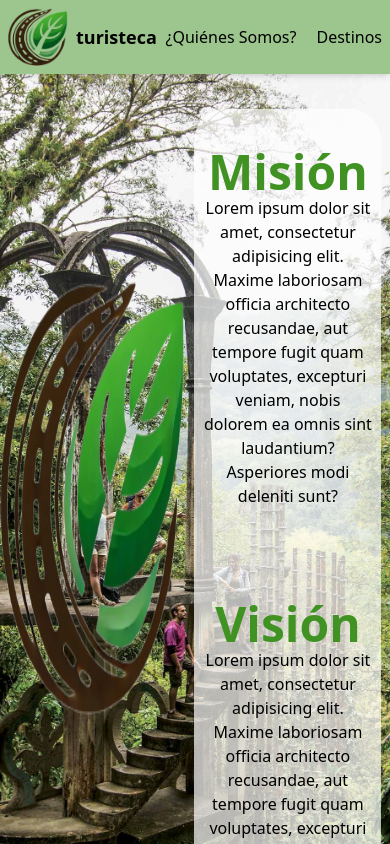
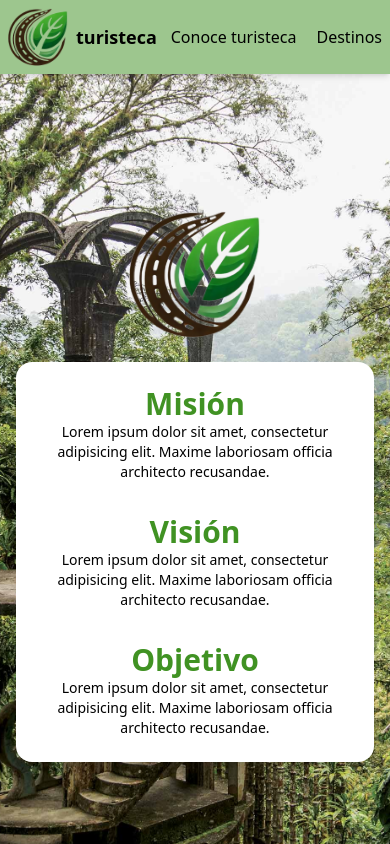
Before and after one commit to Eduardo-Sanchezs/frontend-web-turisteca, a React (Vite) app: page /conocenos in a window 390 px wide. Shown: the top 844 px of the page. Built offline with nearby package versions, Linux system fonts and the light colour scheme.

Commit message:
Se realizo el diseño responsivo de las paginas anuncio, conocenos y destinos

```diff
--- a/src/App.jsx
+++ b/src/App.jsx
@@ -4,6 +4,7 @@ import Footer from './Components/Footer'
 import LandingPage from './Pages/LandingPage';
 import Conocenos from './Pages/Conocenos';
 import Anuncio from './Pages/Anuncio';
+import Destinos from './Pages/Destinos';
 
 function App() {
   return (
@@ -12,7 +13,7 @@ function App() {
       <Routes>
         <Route path="/" element={<LandingPage />} />
         <Route path="/conocenos" element={<Conocenos />} />
-        <Route path="/destinos" element={<div>Destinos</div>} />
+        <Route path="/destinos" element={<Destinos />} />
         <Route path='/anuncio' element={<Anuncio />} />
 
       </Routes>
--- a/src/Components/Header.jsx
+++ b/src/Components/Header.jsx
@@ -10,8 +10,8 @@ function Header() {
             <Link to="/"><h1 className='text-lg font-bold'>turisteca</h1></Link>
           </nav>
           <nav className='space-x-5 flex items-center'>
-            <Link to="/Conocenos.jsx">¿Quiénes Somos?</Link>
-            <Link to="/destinos">Destinos</Link>
+            <Link to="/Conocenos">Conoce turisteca</Link>
+            <Link to="/Destinos">Destinos</Link>
           </nav>
         </div>
       </header>
--- a/src/Pages/Anuncio.jsx
+++ b/src/Pages/Anuncio.jsx
@@ -3,23 +3,23 @@ import React from 'react'
 const Anuncio = () => {
     return (
         <>
-            <div className="h-screen bg-[url('/BackGround.jpg')] bg-cover bg-center">
-                <div className=' h-screen w-full flex flex-col items-center justify-center mt-2.5'>
-                    <div className='h-full w-full lg flex flex-row  justify-between'>
-                        <div className='flex w-full md:w-1/2 justify-center items-center '>
-                            <img src="/Logoo.png" alt="" className='h-110' />
+            <div className="h-screen bg-[url('/BackGround.jpg')] bg-cover bg-center flex items-center justify-center px-4">
+                <div className='w-full max-w-7xl flex flex-col lg:flex-row items-center justify-between space-y-6 lg:space-y-0'>
+                    {/* Logo */}
+                    <div className='w-full md:w-1/2 flex justify-center items-center'>
+                        <img src="/Logoo.png" alt="Logo" className='h-32 md:h-48 lg:h-56' />
                     </div>
 
+                    {/* Contenido */}
                     <div className='w-full md:w-1/2 flex justify-center items-center'>
-                            <div className='w-11/12 h-11/12 flex justify-center items-center rounded-4xl' style={{ backgroundColor: 'rgba(255, 255, 255, 0.7)' }}>
-                                <div className='w-9/10 h-2/3 justify-center items-center rounded-4xl space-y-23'>
+                        <div className='w-full max-w-lg bg-white bg-opacity-70 p-6 rounded-2xl shadow-lg'>
+                            <div className='space-y-8'>
                                 <div className='w-full'>
                                     <h1 className='text-center text-5xl font-extrabold text-[#409223]'> ¿Ya Conoces Nuesta App? </h1>
                                     <p className='text-center'>
                                         Lorem ipsum dolor sit amet, consectetur adipisicing elit. Maxime laboriosam officia architecto recusandae, aut tempore fugit quam voluptates, excepturi veniam, nobis dolorem ea omnis sint laudantium? Asperiores modi deleniti sunt?
                                     </p>
                                 </div>
-
                                 <div className='flex flex-col w-full items-center justify-center'>
                                     <a href="https://play.google.com/store/" target="_blank" rel="noopener noreferrer">
                                         <img src="/Playstore.png" alt="Descargar en Google Play" className="w-48 md:w-52 " />
@@ -34,7 +34,6 @@ const Anuncio = () => {
                     </div>
                 </div>
             </div>
-            </div>
         </>
     )
 }
--- a/src/Pages/Conocenos.jsx
+++ b/src/Pages/Conocenos.jsx
@@ -3,36 +3,30 @@ import React from 'react'
 const Conocenos = () => {
     return (
         <>
-            <div className="h-screen bg-[url('/BackGround.jpg')] bg-cover bg-center">
-                <div className=' h-screen w-full flex flex-col items-center justify-center mt-2.5'>
-                    <div className='h-full w-full lg flex flex-row  justify-between'>
-                        <div className='flex w-full md:w-1/2 justify-center items-center'>
-                            <img src="/Logoo.png" alt="" className='h-110' />
-                        </div>
+            <div className="h-screen bg-[url('/BackGround.jpg')] bg-cover bg-center flex items-center justify-center px-4">
+                <div className='w-full max-w-7xl flex flex-col lg:flex-row items-center justify-between space-y-6 lg:space-y-0'>
+                    {/* Logo */}
+                    <div className='w-full md:w-1/2 flex justify-center items-center'>
+                        <img src="/Logoo.png" alt="Logo" className='h-32 md:h-48 lg:h-56' />
+                    </div>
 
-                        <div className='w-full md:w-1/2 flex justify-center items-center'>
-                            <div className='w-11/12 h-11/12 flex justify-center items-center rounded-4xl' style={{ backgroundColor: 'rgba(255, 255, 255, 0.7)' }}>
-                                <div className='w-9/10 h-9/10 justify-center items-center rounded-4xl space-y-23'>
-                                    <div className='w-full'>
-                                        <h1 className='text-center text-5xl font-extrabold text-[#409223]'> Misión </h1>
-                                        <p className='text-center'>
-                                            Lorem ipsum dolor sit amet, consectetur adipisicing elit. Maxime laboriosam officia architecto recusandae, aut tempore fugit quam voluptates, excepturi veniam, nobis dolorem ea omnis sint laudantium? Asperiores modi deleniti sunt?
-                                        </p>
-                                    </div>
+                    {/* Contenido */}
+                    <div className='w-full md:w-1/2 flex justify-center items-center'>
+                        <div className='w-full max-w-lg bg-white bg-opacity-70 p-6 rounded-2xl shadow-lg'>
+                            <div className='space-y-8'>
+                                <div className='text-center'>
+                                    <h1 className='text-3xl md:text-4xl font-extrabold text-[#409223]'>Misión</h1>
+                                    <p className='text-sm md:text-base'>Lorem ipsum dolor sit amet, consectetur adipisicing elit. Maxime laboriosam officia architecto recusandae.</p>
+                                </div>
 
-                                    <div className='w-full'>
-                                        <h1 className='text-center text-5xl font-extrabold text-[#409223]'> Visión </h1>
-                                        <p className='text-center'>
-                                            Lorem ipsum dolor sit amet, consectetur adipisicing elit. Maxime laboriosam officia architecto recusandae, aut tempore fugit quam voluptates, excepturi veniam, nobis dolorem ea omnis sint laudantium? Asperiores modi deleniti sunt?
-                                        </p>
-                                    </div>
+                                <div className='text-center'>
+                                    <h1 className='text-3xl md:text-4xl font-extrabold text-[#409223]'>Visión</h1>
+                                    <p className='text-sm md:text-base'>Lorem ipsum dolor sit amet, consectetur adipisicing elit. Maxime laboriosam officia architecto recusandae.</p>
+                                </div>
 
-                                    <div className='w-full'>
-                                        <h1 className='text-center text-5xl font-extrabold text-[#409223]'> Objetivo </h1>
-                                        <p className='text-center'>
-                                            Lorem ipsum dolor sit amet, consectetur adipisicing elit. Maxime laboriosam officia architecto recusandae, aut tempore fugit quam voluptates, excepturi veniam, nobis dolorem ea omnis sint laudantium? Asperiores modi deleniti sunt?
-                                        </p>
-                                    </div>
+                                <div className='text-center'>
+                                    <h1 className='text-3xl md:text-4xl font-extrabold text-[#409223]'>Objetivo</h1>
+                                    <p className='text-sm md:text-base'>Lorem ipsum dolor sit amet, consectetur adipisicing elit. Maxime laboriosam officia architecto recusandae.</p>
                                 </div>
                             </div>
                         </div>
--- /dev/null
+++ b/src/Pages/Destinos.jsx
@@ -0,0 +1,122 @@
+import React from 'react'
+import { Link } from "react-router-dom";
+
+
+
+const catalago = [
+    {
+        nombre: "Cascada Salto Del Agua",
+        ubicacion: "El Naranjo, SLP.",
+        imagen: "", // Agrega aquí la ruta de la imagen
+        link: "/destinos/cascada-salto-del-agua"
+    },
+    {
+        nombre: "Cuevas De Mantetzulel",
+        ubicacion: "Aquismón, SLP.",
+        imagen: "", // Agrega aquí la ruta de la imagen
+        link: "/destinos/cuevas-mantetzulel"
+    },
+    {
+        nombre: "Jardín Edward James",
+        ubicacion: "Xilitla, SLP.",
+        imagen: "", // Agrega aquí la ruta de la imagen
+        link: "/destinos/jardin-edward-james"
+    },
+    {
+        nombre: "Cascada Salto Del Agua",
+        ubicacion: "El Naranjo, SLP.",
+        imagen: "", // Agrega aquí la ruta de la imagen
+        link: "/destinos/cascada-salto-del-agua"
+    },
+    {
+        nombre: "Cuevas De Mantetzulel",
+        ubicacion: "Aquismón, SLP.",
+        imagen: "", // Agrega aquí la ruta de la imagen
+        link: "/destinos/cuevas-mantetzulel"
+    },
+    {
+        nombre: "Jardín Edward James",
+        ubicacion: "Xilitla, SLP.",
+        imagen: "", // Agrega aquí la ruta de la imagen
+        link: "/destinos/jardin-edward-james"
+    },
+    {
+        nombre: "Cascada Salto Del Agua",
+        ubicacion: "El Naranjo, SLP.",
+        imagen: "", // Agrega aquí la ruta de la imagen
+        link: "/destinos/cascada-salto-del-agua"
+    },
+    {
+        nombre: "Cuevas De Mantetzulel",
+        ubicacion: "Aquismón, SLP.",
+        imagen: "", // Agrega aquí la ruta de la imagen
+        link: "/destinos/cuevas-mantetzulel"
+    },
+    {
+        nombre: "Jardín Edward James",
+        ubicacion: "Xilitla, SLP.",
+        imagen: "", // Agrega aquí la ruta de la imagen
+        link: "/destinos/jardin-edward-james"
+    },
+    {
+        nombre: "Jardín Edward James",
+        ubicacion: "Xilitla, SLP.",
+        imagen: "", // Agrega aquí la ruta de la imagen
+        link: "/destinos/jardin-edward-james"
+    },
+    {
+        nombre: "Aynose",
+        ubicacion: "Aja",
+        imagen: "", // Agrega aquí la ruta de la imagen
+        link: "/destinos/jardin-edward-james"
+    }
+];
+
+
+
+const Destinos = () => {
+    return (
+        <>
+            <div className="h-screen bg-[url('/BackGround.jpg')] bg-cover bg-center flex items-center justify-center px-4">
+                <div className="flex flex-col max-w-lg md:max-w-2xl lg:max-w-4xl w-full p-6 md:p-10 rounded-2xl shadow-lg text-center" style={{ backgroundColor: 'rgba(255, 255, 255, 0.7)' }}>
+                    <h1 className='text-3xl md:text-5xl font-serif text-[#409223] mb-4'>Destinos Turísticos En La Huasteca Potosina</h1>
+                    <div className='flex flex-col gap-y-6 text-lg md:text-2xl'>
+                        <p>En esta sección, encontrarás información detallada sobre los increíbles destinos turísticos que ofrece la hermosa región de la Huasteca Potosina. Descubre impresionantes cascadas, exuberantes selvas, antiguas zonas arqueológicas y mucho más.</p>
+                        <p>Nuestro objetivo es brindarte toda la información necesaria para que puedas planificar tu visita y disfrutar al máximo de estos sitios turísticos. Te proporcionaremos datos prácticos, consejos útiles y recomendaciones para que tu experiencia sea inolvidable.</p>
+                    </div>
+                </div>
+            </div>
+            <Catalago />
+
+        </>
+    )
+}
+
+function Catalago() {
+    return (
+        <>
+            <div className="w-full flex flex-col items-center mt-15 px-4">
+                <h2 className="text-[#409223] text-2xl md:text-3xl font-bold mb-5 text-center">Destinos Más Famosos:</h2>
+
+                {/* Contenedor de tarjetas con diseño responsivo */}
+                <div className="grid grid-cols-1 sm:grid-cols-2 md:grid-cols-5 gap-5 w-auto">
+                    {catalago.map((destino, index) => (
+                        <Link key={index} to={destino.link} className="flex flex-col items-center border rounded-lg shadow-lg p-3 hover:scale-105 transition w-auto">
+                            <img src={destino.imagen} alt={destino.nombre} className="w-full h-48 object-cover rounded-lg" />
+                            <h3 className="text-[#409223] font-bold mt-2 text-center">{destino.nombre}</h3>
+                            <p className="text-gray-500 text-sm text-center">{destino.ubicacion}</p>
+                        </Link>
+                    ))}
+                </div>
+
+                {/* Botón de "Mostrar Más" centrado y responsivo */}
+                <Link to="/destinos" className="mt-5 px-6 py-3 bg-[#409223] text-white font-bold rounded-lg hover:bg-[#36791c] transition text-center w-full sm:w-auto">
+                    Mostrar Más
+                </Link>
+            </div>
+            <div className='pt-30'></div>
+        </>
+    );
+}
+
+export default Destinos
--- a/src/Pages/LandingPage.jsx
+++ b/src/Pages/LandingPage.jsx
@@ -53,7 +53,9 @@ const LandingPage = () => {
                         Somos turisteca y nos dedicamos a promover el ecoturismo por medio de nuestra App, permitiendo a nuestros usuarios ser más responsables en sus viajes y proteger sus lugares favoritos en la región Huasteca.
                     </p>
 
-                    <Link to="/Anuncio.jsx" className='bg-[#409223] rounded-3xl text-white'> ¿Quiénes Somos? </Link>
+                    <div className='bg-[#409223] w-45 h-auto flex rounded-full justify-center items-center mt-3'>
+                        <Link to="/Anuncio" className='text-white'> Conoce Nuestra App </Link>
+                    </div>
 
                 </div>
             </div>
@@ -103,6 +105,7 @@ const LandingPage = () => {
                     </p>
                 </div>
             </div>
+            <div className='pt-30'></div>
         </>
     );
 }
@@ -137,10 +140,10 @@ export function ImageSlider() {
                     <img key={index} src={img} alt="slider" className="w-full flex-shrink-0 object-cover h-full" onMouseEnter={() => setIsAutoSliding(false)} onMouseLeave={() => setIsAutoSliding(true)} />
                 ))}
             </div>
-            <button onClick={prevSlide} className="absolute top-1/2 left-4 transform -translate-y-1/2 bg-gray-800 p-2 rounded-full text-white">
+            <button onClick={prevSlide} className="absolute top-1/2 left-4 transform -translate-y-1/2 bg-[#409223] p-2 rounded-full text-white">
                 <ChevronLeft />
             </button>
-            <button onClick={nextSlide} className="absolute top-1/2 right-4 transform -translate-y-1/2 bg-gray-800 p-2 rounded-full text-white">
+            <button onClick={nextSlide} className="absolute top-1/2 right-4 transform -translate-y-1/2 bg-[#409223]  p-2 rounded-full text-white">
                 <ChevronRight />
             </button>
             <div className="absolute bottom-4 left-1/2 transform -translate-x-1/2 flex space-x-2">
```
Lines whose indentation alone changed are shown as unchanged.
